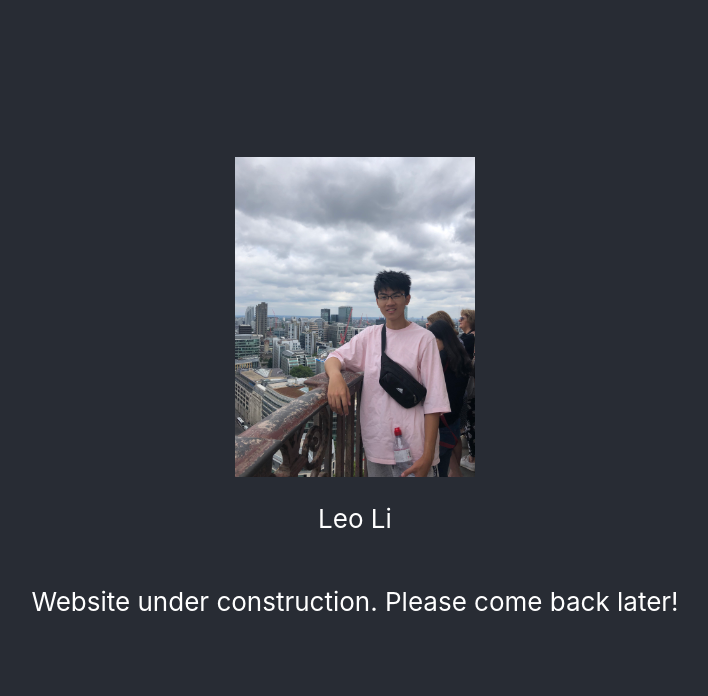
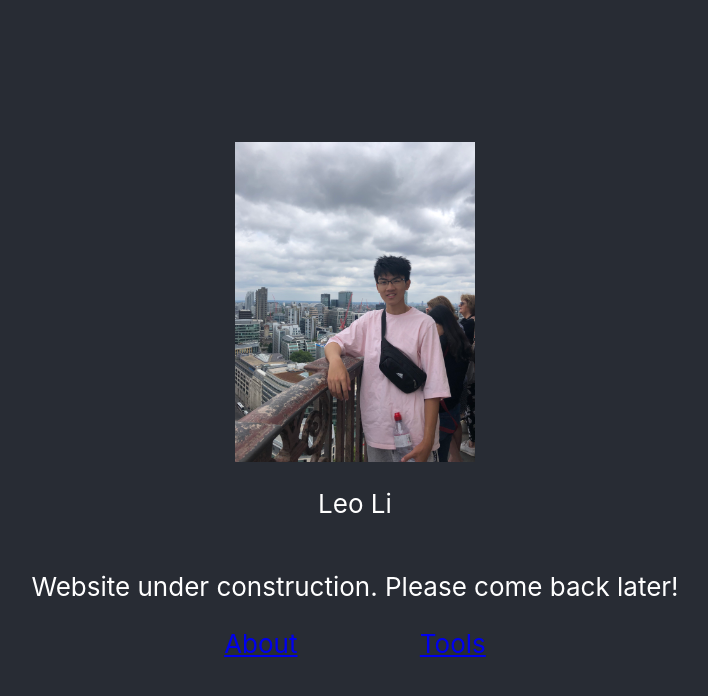
Before and after one commit to haohao1331/haohao1331.github.io, a React (Create React App) app: page / in a window 1280 px wide. Shown: the top 696 px of the page, without its empty margins (285-993 px from the left). Built offline with nearby package versions, Linux system fonts and the light colour scheme.

Commit message:
tools WIP

```diff
--- a/package.json
+++ b/package.json
@@ -4,6 +4,9 @@
   "homepage": "https://haohao1331.github.io",
   "private": true,
   "dependencies": {
+    "@emotion/react": "^11.11.4",
+    "@emotion/styled": "^11.11.5",
+    "@mui/material": "^5.15.19",
     "@reduxjs/toolkit": "^1.9.5",
     "@testing-library/jest-dom": "^5.16.5",
     "@testing-library/react": "^13.4.0",
--- a/src/App.css
+++ b/src/App.css
@@ -1,14 +1,6 @@
 .App {
-  min-height: 100vh;
+  /* min-height: 100vh; */
   min-width: 100vw;
-}
-
-.Profile-pic {
-  height: 40vmin;
-  pointer-events: none;
-}
-
-.App-header {
   background-color: #282c34;
   height: 100vh;
   display: flex;
@@ -18,3 +10,32 @@
   font-size: calc(10px + 2vmin);
   color: white;
 }
+
+.Profile-pic {
+  height: 40vmin;
+  pointer-events: none;
+}
+
+.Link-Row {
+  width: 30%;
+  display: flex;
+  flex-direction: row;
+  justify-content: space-around;
+}
+
+.Tools {
+  width: 100vw;
+  display: flex;
+  margin: 10%;
+}
+
+.Tools-Col {
+  width: 80%;
+}
+
+.name-input {
+  width: 80%;
+  /* height: 50px; */
+  font-size: 20px;
+  /* margin: 10px; */
+}
--- a/src/components/Home.tsx
+++ b/src/components/Home.tsx
@@ -1,11 +1,11 @@
 import React from 'react';
 import profile_pic from '../profile_pic.jpg'
 import '../App.css';
+import { Link } from 'react-router-dom';
 
 function Home() {
     return (
       <div className="App">
-        <header className="App-header">
           <img src={profile_pic} className="Profile-pic" alt="profile pic" />
           <p>
             Leo Li
@@ -13,7 +13,10 @@ function Home() {
           <p>
             Website under construction. Please come back later!
           </p>
-        </header>
+          <div className='Link-Row'>
+            <Link to="/about">About</Link>
+            <Link to="/tools">Tools</Link>
+          </div>
       </div>
     );
   }
--- /dev/null
+++ b/src/components/Tools.tsx
@@ -0,0 +1,42 @@
+import React from 'react';
+import '../App.css';
+import { useState } from 'react';
+
+
+function TransactionItem(people: string[]) {
+
+  return (
+    <div className="Transaction-Item">
+      <select name="people" id="people">
+        {people.map(person => <option value={person}>{person}</option>)}
+      </select>
+    </div>
+  )
+}
+
+
+function Tools() {
+  const [people, setPeople] = useState<string[]>([]);
+
+  const onPeopleInputValueChange = (value : string) => {
+    const peopleArray = value.replaceAll(' ', '').split(',');
+    const filteredPeopleArray = peopleArray.filter(person => person !== '');
+    setPeople(filteredPeopleArray);
+  }
+
+  return (
+    <div className="Tools">
+      <div className="Tools-Col">
+        <h1>Money Splitter</h1>
+        <label>Participants:
+          <input type="text" className="name-input" placeholder="people1, people2, people3" onChange={e => onPeopleInputValueChange(e.target.value)} required/>
+        </label>
+        <div className="Transaction">
+          <TransactionItem {...people}/>
+        </div>
+      </div>
+    </div>
+  );
+}
+
+export default Tools
--- a/src/routes.tsx
+++ b/src/routes.tsx
@@ -3,11 +3,13 @@ import { Route, Routes } from 'react-router-dom';
 import Home from './components/Home';
 import About from './components/About';
 import NotFound from './components/NotFound';
+import Tools from './components/Tools';
 
 const AppRoutes: React.FC = () => (
   <Routes >
     <Route path="/" element={<Home />} />
     <Route path="/about" element={<About />} />
+    <Route path="/tools" element={<Tools />} />
     <Route path="*" element={<NotFound />} />
   </Routes>
 );
```
Also changed, not shown: 1 other file (tests, documents, lock files or other folders).
